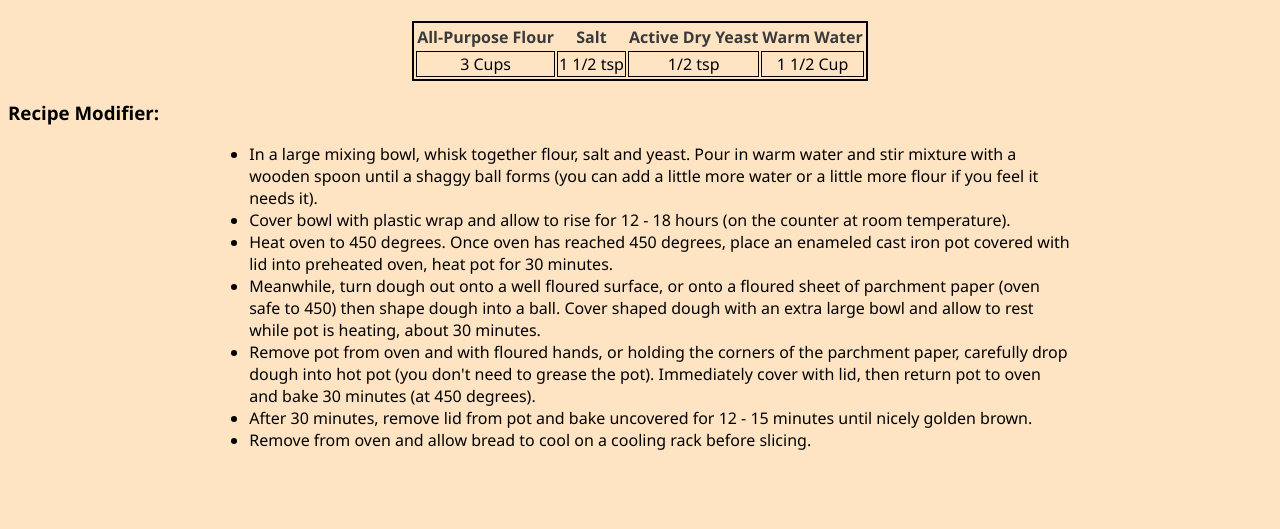
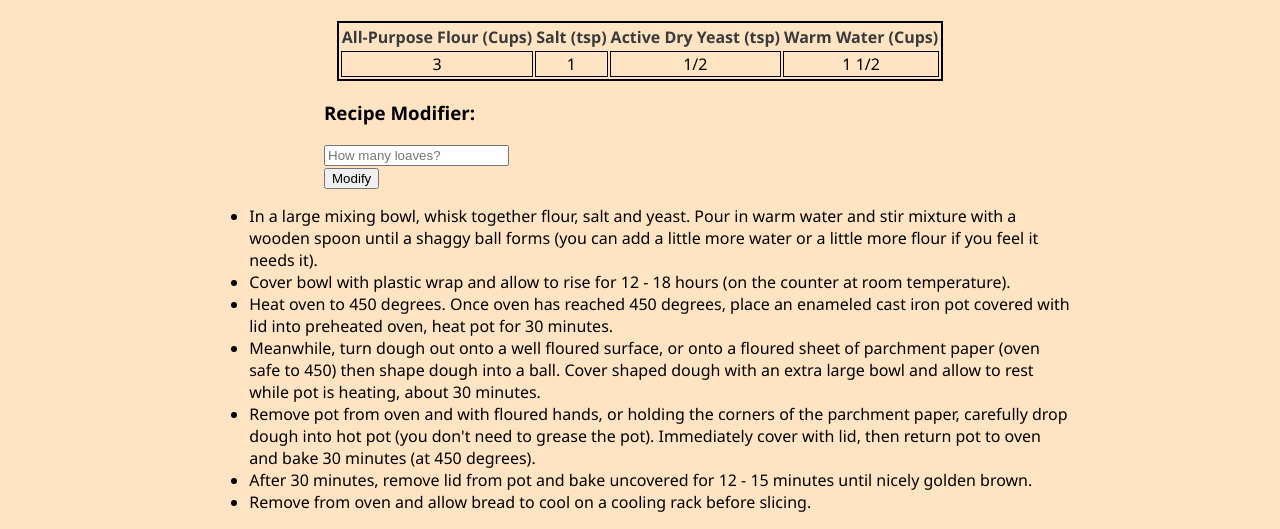
Before and after one commit to cjbarr/SBA1, a plain HTML site: page recipe.html in a window 1280 px wide. Shown: the part 326-855 px from the top of the page. Before the commit the page ends 800 px from the top, so only its background shows below. Drawn offline with Linux system fonts and the light colour scheme.

Commit message:
js recipe logic working

```diff
--- a/css/style.css
+++ b/css/style.css
@@ -16,6 +16,12 @@ margin-left:auto;
 margin-right:auto;}
 
 .menu{float: right;}
+
+#recipeForm{width:50%;
+display:block;
+margin-left:auto;
+margin-right:auto;
+}
 
 #recipeImg{width:25%;
 display:block;
--- a/recipe.html
+++ b/recipe.html
@@ -25,24 +25,29 @@
 <img id="recipeImg" src="https://www.kitchensanctuary.com/wp-content/uploads/2020/06/Artisan-Bread-square-FS-46.jpg">
 
 
-    <table>
+    <table id="recipeTable">
         <tr>
-            <th>All-Purpose Flour</th>
-            <th>Salt</th>
-            <th>Active Dry Yeast</th>
-            <th>Warm Water</th>
+            <th>All-Purpose Flour (Cups)</th>
+            <th>Salt (tsp)</th>
+            <th>Active Dry Yeast (tsp)</th>
+            <th>Warm Water (Cups)</th>
         </tr>
         <tr>
-            <td>3 Cups</td>
-            <td>1 1/2 tsp</td>
-            <td>1/2 tsp</td>
-            <td>1 1/2 Cup</td>
+            <td id="0">3</td>
+            <td id="1">1</td>
+            <td id="2">1/2</td>
+            <td id="3">1 1/2</td>
         </tr>
     </table>
+<div id="recipeForm">
+    <h3>Recipe Modifier:</h3>
+<form>
+        <input type="text" id="recipeInput" name="recipeInput" placeholder="How many loaves?">
+    </form>
+        <button onclick= "recipe(document.getElementById('recipeInput').value)">Modify</button>
 
-    <h3>Recipe Modifier:</h3>
-    <form></form>
 
+</div>
 
     <ul id="instructions">
         <li>In a large mixing bowl, whisk together flour, salt and yeast. Pour in warm water and stir mixture with a wooden spoon
--- a/script/script.js
+++ b/script/script.js
@@ -1,7 +1,17 @@
-console.log('hwllo world');
-
+let defaultRecipe = [3, 1.5, .5, 1.5]
 
 
 function menu(value) {
     window.location.assign(`${value}.html`);
 }
+
+function recipe(value){
+    let newRecipe=[]
+    for(i=0;i<defaultRecipe.length;i++){
+        newRecipe.push(value*defaultRecipe[i])
+    }
+    for(i=0;i<newRecipe.length;i++){
+        document.getElementById([i]).innerHTML = newRecipe[i];
+    }
+
+}
```
